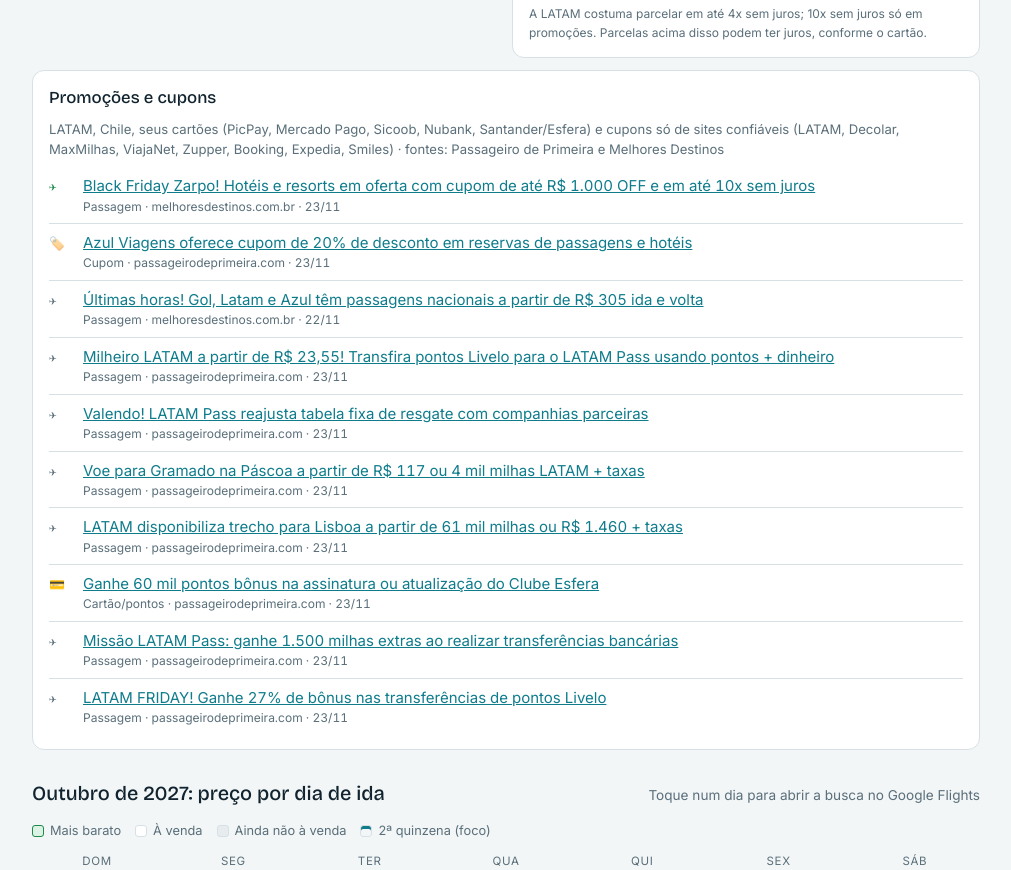
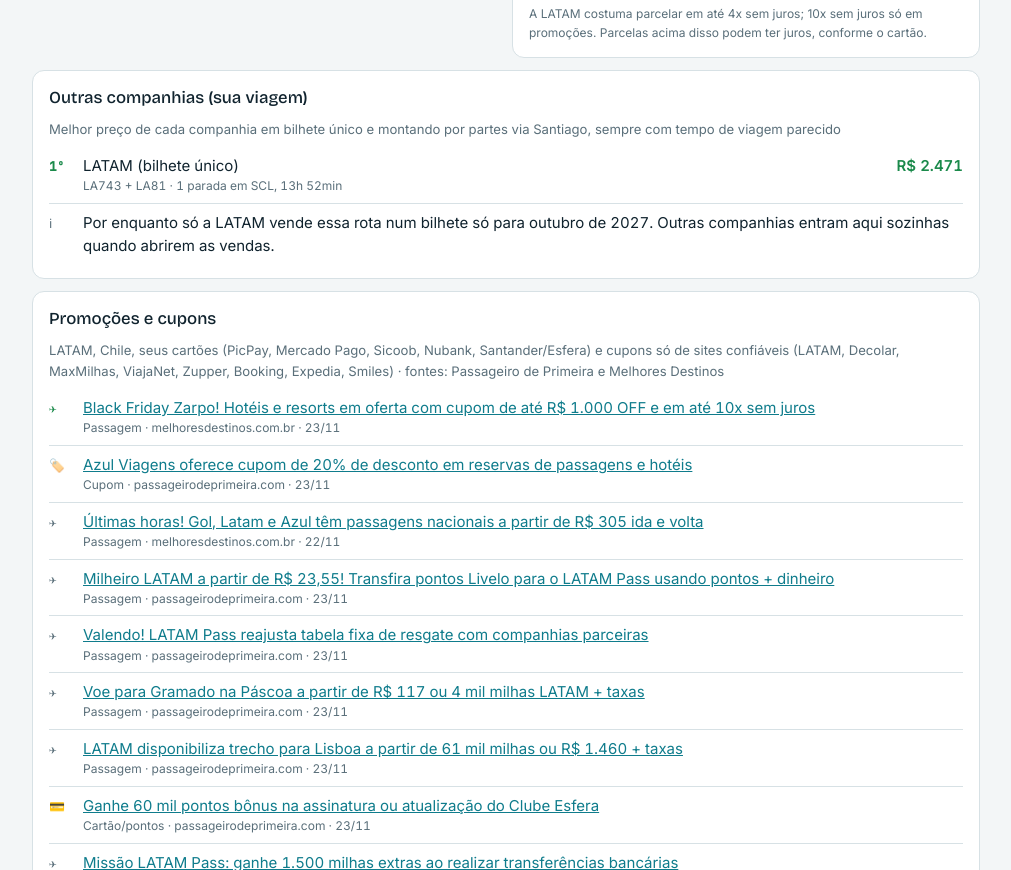
Before and after one commit to willianfloriano10-collab/passagens-punta-arenas, a plain HTML site: page index.html in a window 1280 px wide. Shown: the part 1564-2434 px from the top of the page, without its empty margins (134-1145 px from the left). Drawn offline with nearby package versions, Linux system fonts and the light colour scheme.

Commit message:
Update index.html

```diff
--- a/index.html
+++ b/index.html
@@ -189,6 +189,11 @@
         <ol id="pagamento"><li><span class="pos">—</span><span class="what">carregando…</span><span></span></li></ol>
         <span class="muted" style="font-size:.75rem">A LATAM costuma parcelar em até 4x sem juros; 10x sem juros só em promoções. Parcelas acima disso podem ter juros, conforme o cartão.</span>
       </div>
+    </div>
+    <div class="rank">
+      <h3>Outras companhias (sua viagem)</h3>
+      <span class="muted" style="font-size:.82rem">Melhor preço de cada companhia em bilhete único e montando por partes via Santiago, sempre com tempo de viagem parecido</span>
+      <ol id="cias"><li><span class="pos">—</span><span class="what">carregando…</span><span></span></li></ol>
     </div>
     <div class="rank">
       <h3>Promoções e cupons</h3>
@@ -423,6 +428,24 @@
       linha(fx, '≈', f.preco < REF ? 'Abaixo da referência' : f.preco > REF ? 'Acima da referência' : 'Igual à referência', brl(REF));
     }
 
+    // Outras companhias
+    const ci = $('cias'); ci.replaceChildren();
+    const fc = doFixo[0];
+    if (!fc) linha(ci, '—', 'Aparece depois da próxima verificação do robô.');
+    else {
+      const listaCias = fc.por_cia && fc.por_cia.length ? fc.por_cia : [{ cia: fc.companhia || '?', preco: fc.preco, voos: fc.voos_ida, obs: fc.obs }];
+      listaCias.forEach((c, i) => linha(ci, String(i + 1) + 'º', c.cia + ' (bilhete único)', brl(c.preco), [c.voos, c.obs].filter(Boolean).join(' · ')));
+      if (fc.partes && fc.partes.t1 && fc.partes.t2) {
+        const p = fc.partes;
+        linha(ci, '⇄', 'Por partes: ' + p.t1[0].cia + ' até Santiago + ' + p.t2[0].cia + ' até Punta Arenas', brl(p.total), 'Dois bilhetes separados; confira se dá tempo de conexão em Santiago (pelo menos 3h)');
+        const outra1 = p.t1.find((c) => !/latam/i.test(c.cia));
+        if (outra1) linha(ci, '•', 'Floripa ⇄ Santiago por ' + outra1.cia, brl(outra1.preco), outra1.obs);
+        const outra2 = p.t2.find((c) => !/latam/i.test(c.cia));
+        if (outra2) linha(ci, '•', 'Santiago ⇄ Punta Arenas por ' + outra2.cia, brl(outra2.preco), outra2.obs);
+      }
+      if (listaCias.length <= 1) linha(ci, 'ℹ', 'Por enquanto só a LATAM vende essa rota num bilhete só para outubro de 2027. Outras companhias entram aqui sozinhas quando abrirem as vendas.', '');
+    }
+
     // Pagamento
     const pg = $('pagamento'); pg.replaceChildren();
     const m = new Map();
```
